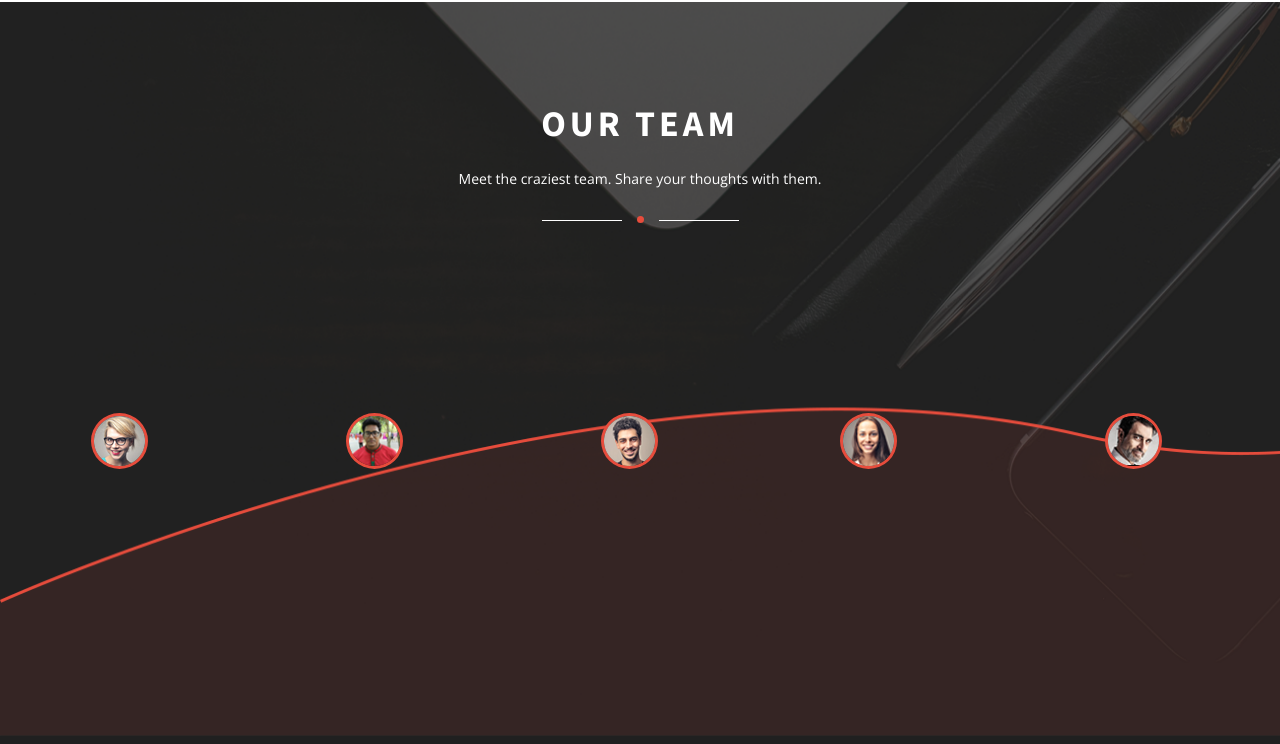
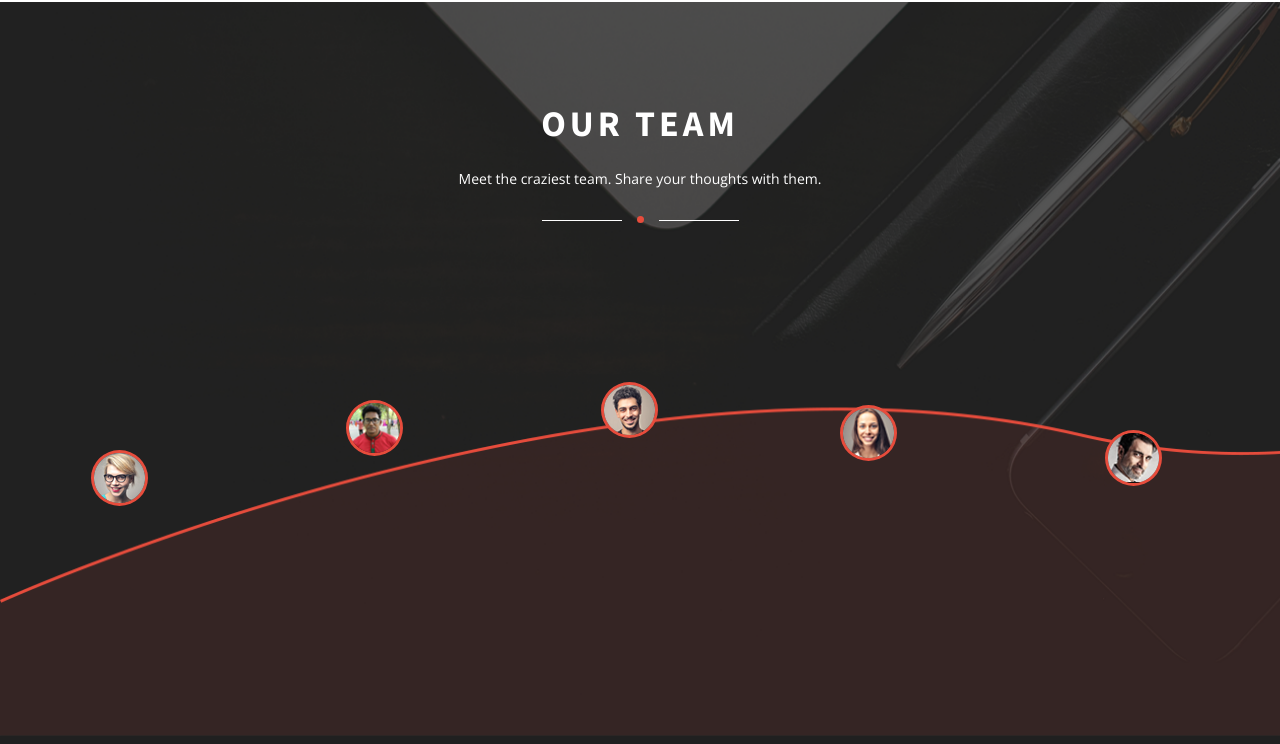
Before and after one commit to yarovojigor1988/front_store, a plain HTML site: page index.html in a window 1280 px wide. Shown: the part 6387-7131 px from the top of the page. Drawn offline with nearby package versions, Linux system fonts and the light colour scheme.

Commit message:
morning1

```diff
--- a/index.html
+++ b/index.html
@@ -287,7 +287,8 @@
                                 <div class="cafe-slide-holder">
                                     <div class="cafe_content-text">
                                         <div class="cafe-slide-holder"> Lorem ipsum dolor sit amet consectetur adipisicing elit. Quas exercitationem est non? Nulla doloremque ea magni soluta vero sint, sapiente laborum nihil expedita suscipit modi impedit recusandae optio inventore
-                                            pariatur?</div>
+                                            pariatur?
+                                        </div>
                                     </div>
                                 </div>
                             </div>
@@ -295,7 +296,8 @@
                                 <div class="cafe-slide-holder">
                                     <div class="cafe_content-text">
                                         <div class="cafe-slide-holder"> Lorem ipsum dolor sit amet consectetur adipisicing elit. Quas exercitationem est non? Nulla doloremque ea magni soluta vero sint, sapiente laborum nihil expedita suscipit modi impedit recusandae optio inventore
-                                            pariatur?</div>
+                                            pariatur?
+                                        </div>
                                     </div>
                                 </div>
                             </div>
@@ -409,7 +411,7 @@
                     <div class="team_text">Meet the craziest team. Share your thoughts with them.</div>
                     <div class="separator separator_white"></div>
                     <div class="team_content-holder">
-                        <div class="team_content-item">
+                        <div class="team_content-item team_1">
                             <div class="team_content-img">
                                 <img src="img/team-1.png" alt="team">
                             </div>
@@ -418,7 +420,7 @@
                                 <div class="team_contemt-position">Front end</div>
                             </div>
                         </div>
-                        <div class="team_content-item">
+                        <div class="team_content-item team_2">
                             <div class="team_content-img">
                                 <img src="img/team-2.png" alt="team">
                             </div>
@@ -427,7 +429,7 @@
                                 <div class="team_contemt-position">UI/UX Designer</div>
                             </div>
                         </div>
-                        <div class="team_content-item">
+                        <div class="team_content-item team_3">
                             <div class="team_content-img">
                                 <img src="img/team-3.png" alt="team">
                             </div>
@@ -436,7 +438,7 @@
                                 <div class="team_contemt-position">Back end</div>
                             </div>
                         </div>
-                        <div class="team_content-item">
+                        <div class="team_content-item team_4">
                             <div class="team_content-img">
                                 <img src="img/team-4.png" alt="team">
                             </div>
@@ -445,7 +447,7 @@
                                 <div class="team_contemt-position">Team lead</div>
                             </div>
                         </div>
-                        <div class="team_content-item">
+                        <div class="team_content-item team_5">
                             <div class="team_content-img">
                                 <img src="img/team-5.png" alt="team">
                             </div>
--- a/style/style.css
+++ b/style/style.css
@@ -964,6 +964,27 @@ border-radius: 50%;
     flex-direction: column;
     align-items: center;
     transition: 0.3s ease;
+    position: relative;
+}
+
+.team_1 {
+    top: 37px;
+}
+
+.team_2 {
+    top: -13px;
+}
+
+.team_3 {
+    top: -31px;
+}
+
+.team_4 {
+    top: -8px;
+}
+
+.team_5 {
+    top: 17px;
 }
 
 .team_content-name {
```
